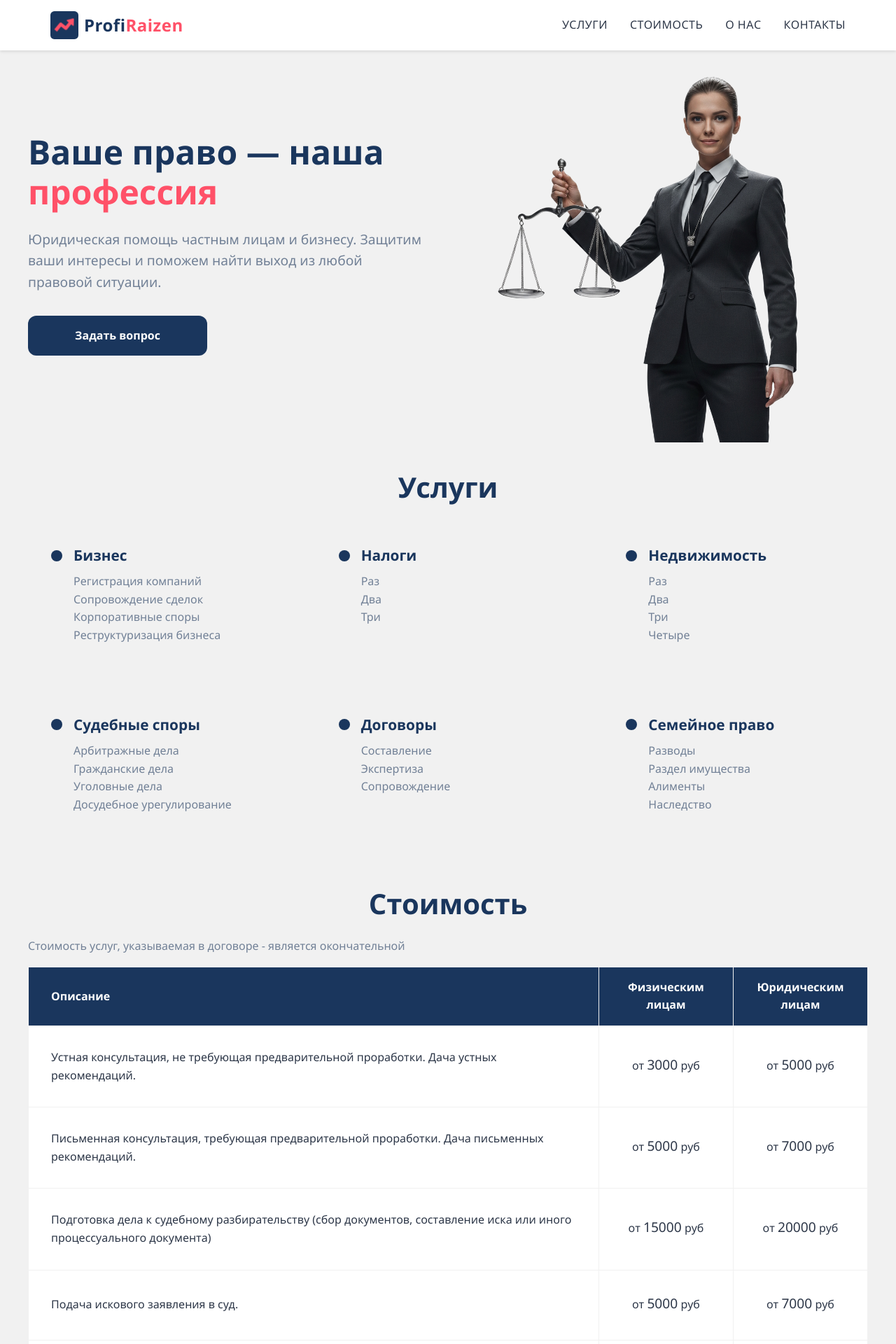
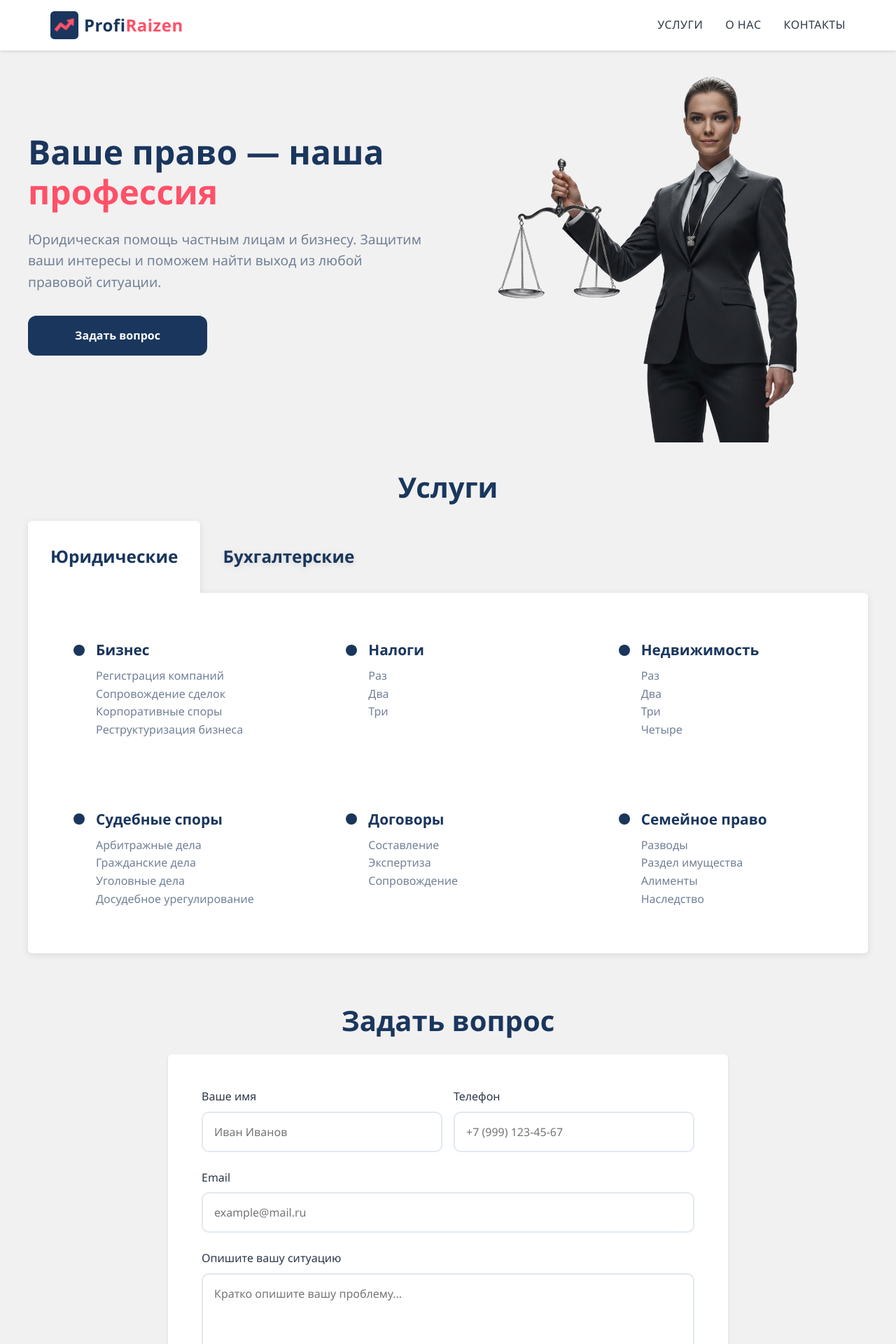
Before and after one commit to levink/hello, a PHP site: page / in a window 1280 px wide. Shown: the top 1920 px of the page at 70% size. Run offline with PHP 8.4, Linux system fonts and the light colour scheme.

Commit message:
services tabs

```diff
--- a/public/css/styles.css
+++ b/public/css/styles.css
@@ -190,12 +190,38 @@ header ~ section {
 .services {
     padding: 2rem 2rem;
 }
-.services-grid {
+.services_container {
+    max-width: 1200px;
+    margin: 0 auto;
+    filter: drop-shadow(var(--shadow));
+}
+.services_header {
+    > li {
+        display: table-cell;
+        padding: 2rem;
+        font-size: 1.3rem;
+        color: var(--primary);
+        cursor: pointer;
+        background-color: transparent;
+        /* background-color: #e2e8f0; */
+    }
+    > li.active {
+        background-color: var(--white);
+        border-radius: var(--form_radius);
+        border-bottom-left-radius: 0;
+        border-bottom-right-radius: 0;
+    }
+}
+.services_grid {
     max-width: 1200px;
     margin: 0 auto;
     display: grid;
     grid-template-columns: repeat(auto-fit, minmax(280px, 1fr));
     gap: 2rem;
+    background-color: var(--white);
+    padding: 2rem;
+    border-radius: var(--form_radius);
+    border-top-left-radius: 0;
 }
 .service_card {
     padding: 2rem;
@@ -205,7 +231,7 @@ header ~ section {
     cursor: pointer;
 }
 .service_card:hover {
-    transform: translateY(-4px);
+    /* transform: translateY(-4px); */
     box-shadow: var(--shadow_hover);
     border-color: var(--primary);
 }
@@ -231,8 +257,12 @@ header ~ section {
     color: var(--text_light);
 }
 
+
+/* #region Price section */
+
 .price {
     padding: 2rem 2rem;
+    display: none;
 }
 .price .section-subtitle {
     margin-bottom: 1rem;
@@ -306,7 +336,7 @@ header ~ section {
     }
 }
 
-
+/* #endregion Price section */
 
 /* Ask-form section */
 .ask {
--- a/public/index.html
+++ b/public/index.html
@@ -19,7 +19,6 @@
             </a>
             <nav id="nav">
                 <a href="#services">Услуги</a>
-                <a href="#price">Стоимость</a>
                 <a href="#about">О нас</a>
                 <a href="#contact">Контакты</a>
             </nav>
@@ -53,7 +52,14 @@
 
     <section class="services" id="services">
         <h2 class="section-title">Услуги</h2>
-        <div class="services-grid">
+        <div class="services_container">
+
+            <ul class="services_header">
+                <li class="active"><h3>Юридические</h3></li>
+                <li><h3>Бухгалтерские</h3></li>
+            </ul>
+
+            <div class="services_grid">
 
                 <div class="service_card">
                     <div class="title">
@@ -119,6 +125,9 @@
                     <p>Наследство</p>
                 </div>
             </div>
+
+        </div>
+
 
     </section>
 
```
Also changed, not shown: todo.md (added, +4 -0 lines). Lines whose indentation alone changed are shown as unchanged.
